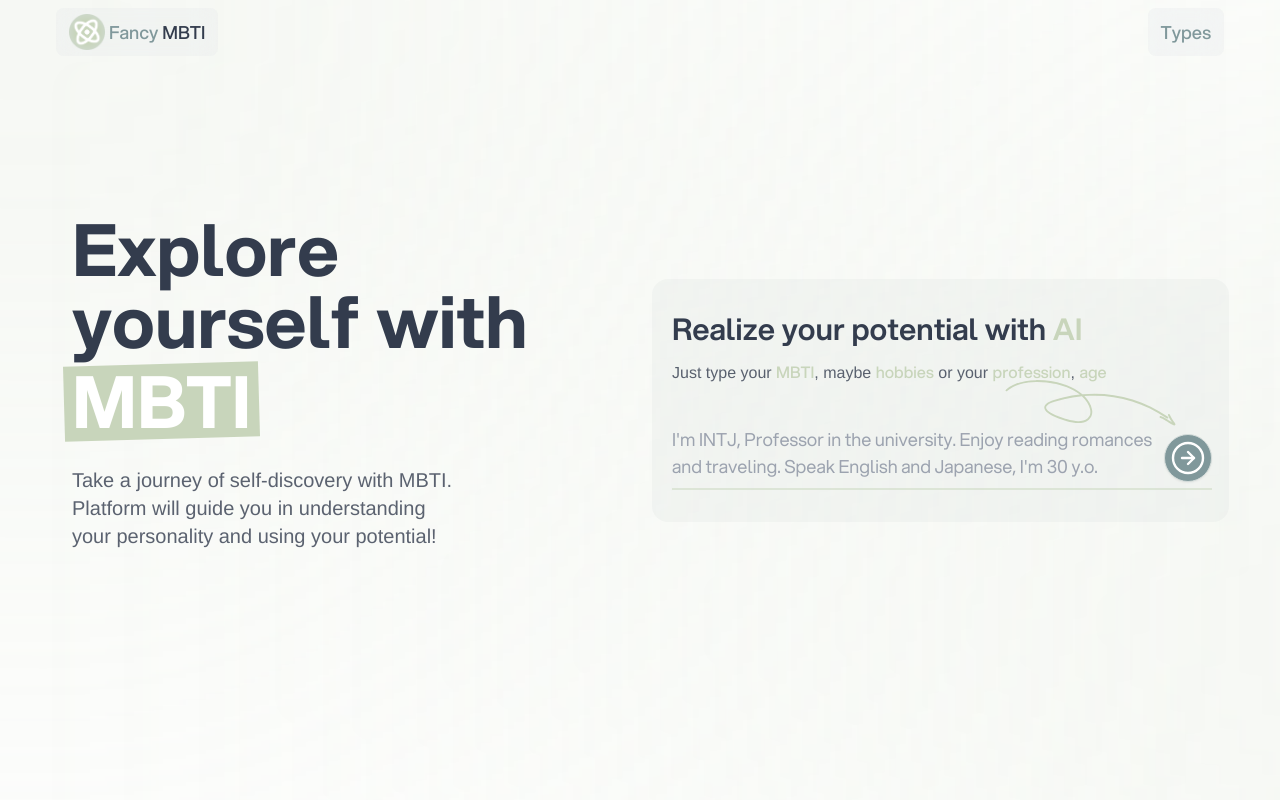
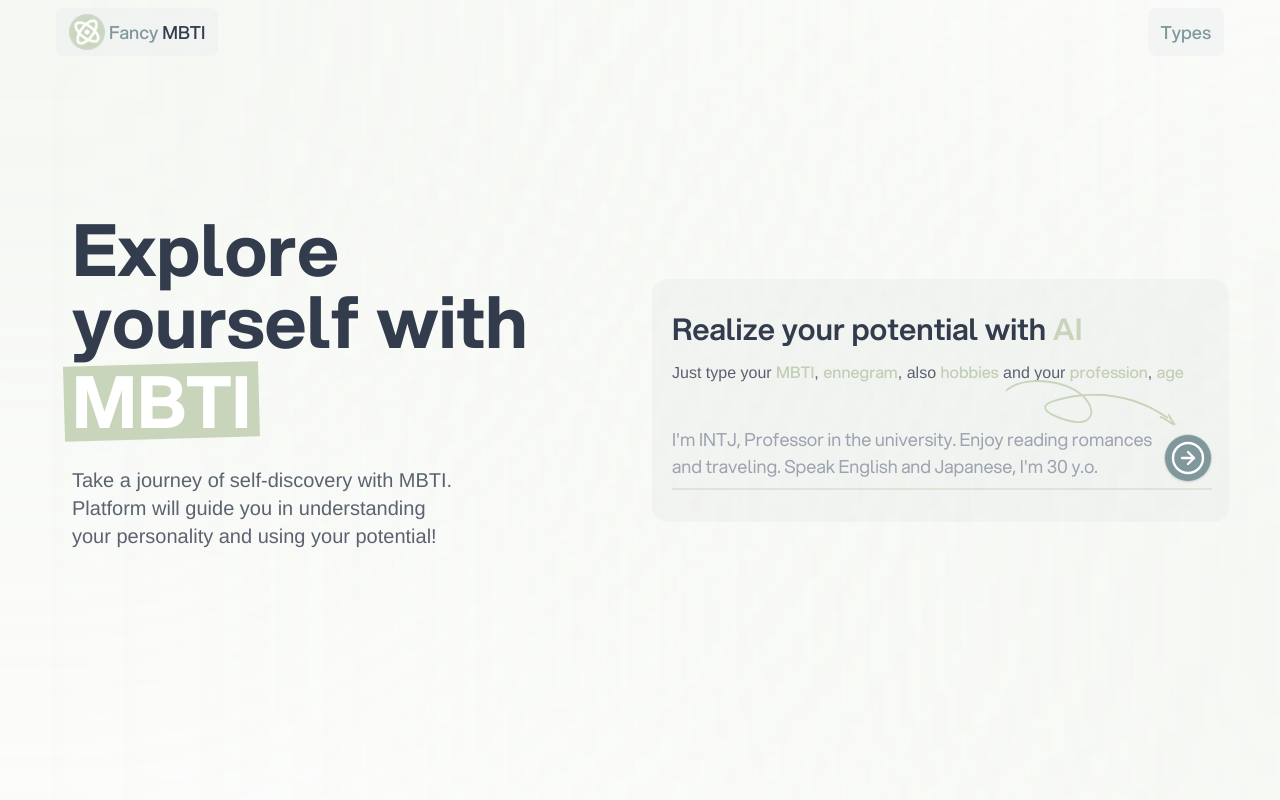
Before and after one commit to NightWanderer2004/fancy-mbti, a Next.js app: page / in a window 1280 px wide. Shown: the top 800 px of the page. Built offline with nearby package versions, Linux system fonts and the light colour scheme; a web font is replaced by a local one.

Commit message:
Add blend-mode

```diff
--- a/src/components/Hero.js
+++ b/src/components/Hero.js
@@ -7,7 +7,7 @@ export default function Hero() {
                   Explore yourself with{' '}
                   <span className='text-base-100 relative z-10 md:top-2'>
                      MBTI
-                     <div className='w-[165px] md:w-[195px] h-[65px] md:h-[75px] bg-primary -z-10 absolute top-[10px] md:top-[15px] -left-2 rotate-[-1.6deg]'></div>
+                     <div className='mix-blend-multiply w-[165px] md:w-[195px] h-[65px] md:h-[75px] bg-primary -z-10 absolute top-[10px] md:top-[15px] -left-2 rotate-[-1.6deg]'></div>
                   </span>
                </h1>
                <p className='py-3 text-lg md:text-xl max-w-sm'>
--- a/src/components/Personalizer.js
+++ b/src/components/Personalizer.js
@@ -101,10 +101,11 @@ Depending on the personal information input language, the answer should be in th
                Realize your potential with <span className='text-primary'>AI</span>
             </h1>
             <p className='mt-0 leading-relaxed max-w-md md:max-w-lg sm:pb-5 md:pb-2'>
-               Just type your <span className='text-primary font-medium font-aspekta'>MBTI</span>, maybe{' '}
-               <span className='text-primary font-medium font-aspekta'>hobbies</span> or your{' '}
-               <span className='text-primary font-medium font-aspekta'>profession</span>,{' '}
-               <span className='text-primary font-medium font-aspekta'>age</span>
+               Just type your <span className='mix-blend-multiply text-primary font-medium font-aspekta'>MBTI</span>,{' '}
+               <span className='mix-blend-multiply text-primary font-medium font-aspekta'>ennegram</span>, also{' '}
+               <span className='mix-blend-multiply text-primary font-medium font-aspekta'>hobbies</span> and your{' '}
+               <span className='mix-blend-multiply text-primary font-medium font-aspekta'>profession</span>,{' '}
+               <span className='mix-blend-multiply text-primary font-medium font-aspekta'>age</span>
             </p>
             <form
                onSubmit={handleSubmit}
```
